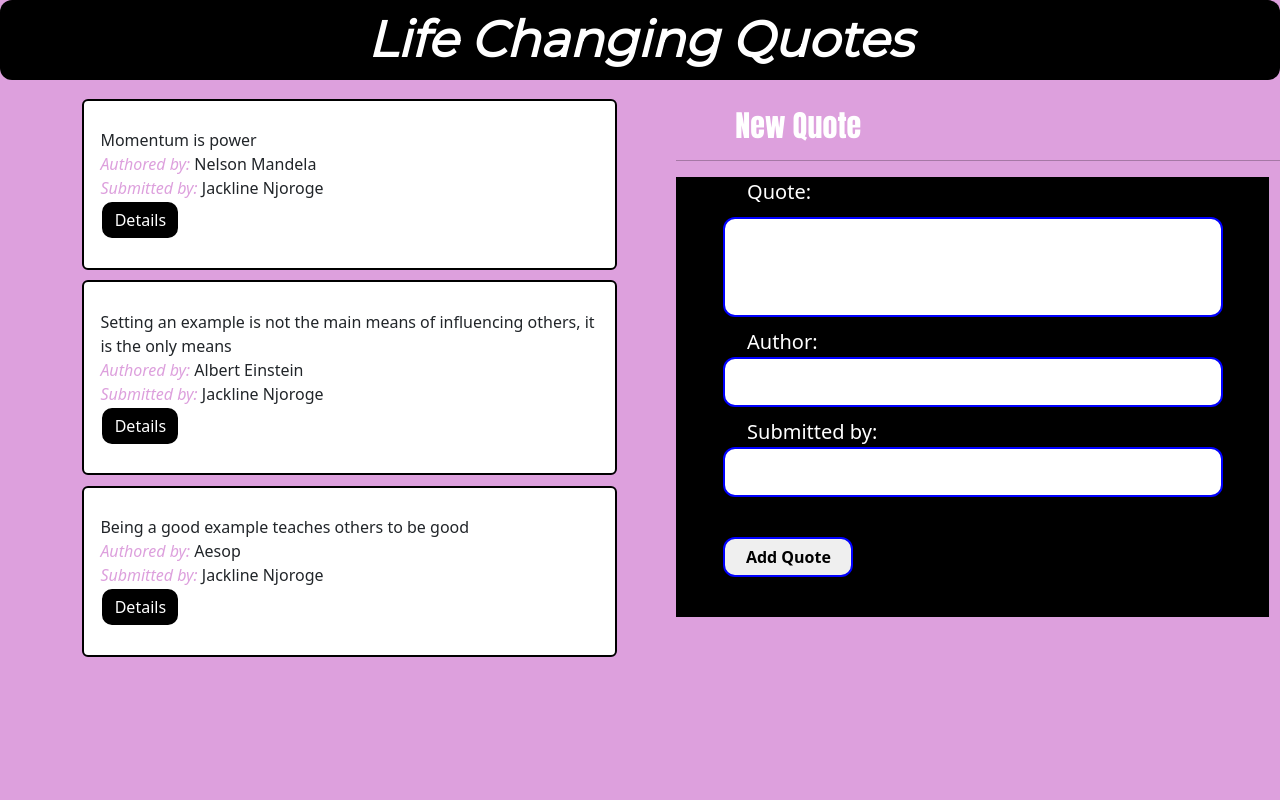
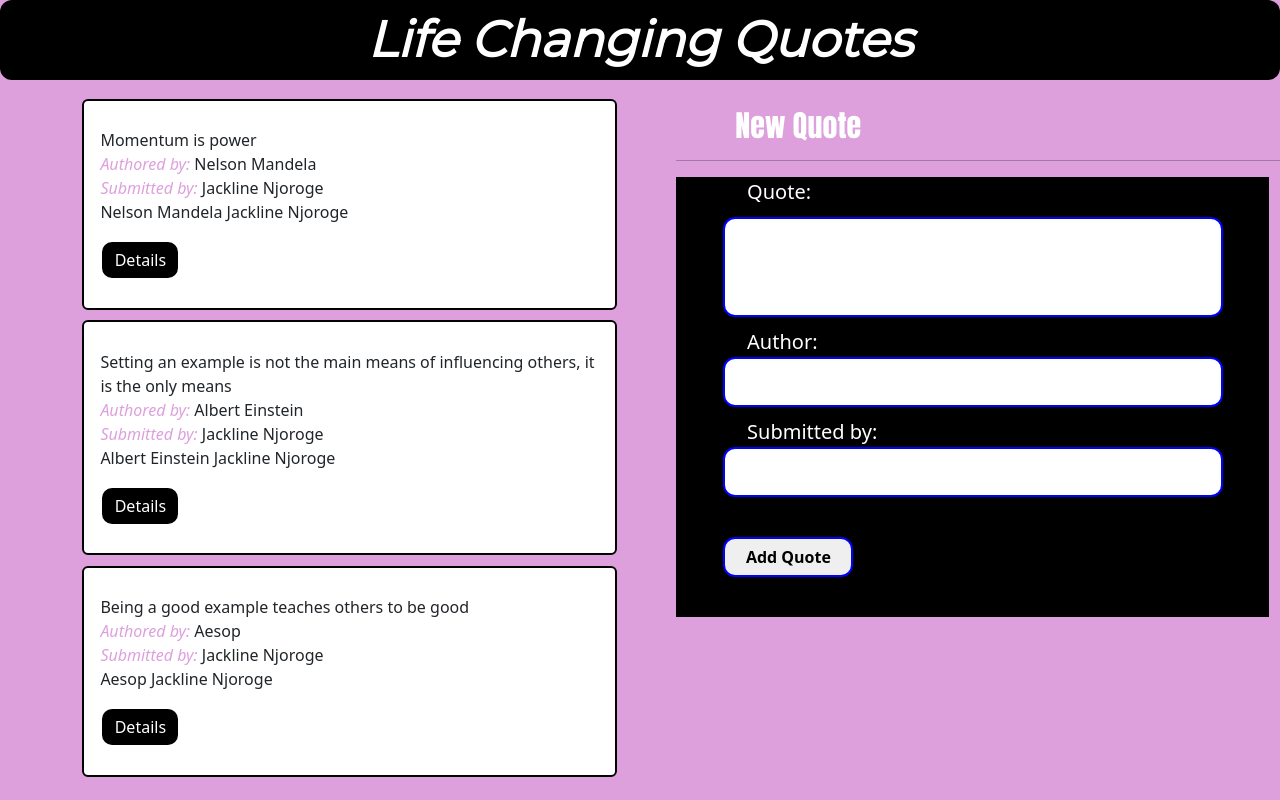
Before and after one commit to bobbinnej/lifechanging-quotes, an Angular app: page / in a window 1280 px wide. Built offline with nearby package versions, Linux system fonts and the light colour scheme.

Commit message:
Add input property binding to make child component quote-detail component.ts to recieve data from the parent quote-component.ts

```diff
--- a/src/app/quote-detail/quote-detail.component.html
+++ b/src/app/quote-detail/quote-detail.component.html
@@ -1 +1,3 @@
-<p>quote-detail works!</p>
+ <p>{{quote.author}}
+    {{quote.submitter}}
+</p>
--- a/src/app/quote.ts
+++ b/src/app/quote.ts
@@ -6,7 +6,7 @@ export class Quote {
     showAuthor: boolean;
     showSubmitter:boolean;
     constructor(public description:string, public author:string, public submitter:string ){
-        this.showAuthor=false;
+       this.showAuthor=false;
         this.showSubmitter=false;
 
 
--- a/src/app/quote/quote.component.html
+++ b/src/app/quote/quote.component.html
@@ -12,15 +12,19 @@
                 <div class="description">  {{quote.description}} </div>
                 <div class="author"> <span id="author">Authored by:</span> {{quote.author}}</div>
                 <div class="submitter"><span id="submitter">Submitted by:</span> {{quote.submitter}}</div>
+                <app-quote-detail [quote]="quote"></app-quote-detail>
+
+
+
             <button class="details">Details</button>
 
             </div>
 
 
         </div>
-           <!--Nest quote-form component inside of form component so that it can be visible on the browser-->
+
+        <!--Nest quote-form component inside of form component so that it can be visible on the browser-->
         <div class="col-md-6">
-
                 <app-quote-form></app-quote-form>
 
 
--- a/src/app/quote/quote.component.ts
+++ b/src/app/quote/quote.component.ts
@@ -14,9 +14,9 @@ export class QuoteComponent implements OnInit {
   */
   quotes:Quote[] =[
 
-    {description:'Momentum is power', author:'Nelson Mandela', submitter:'Jackline Njoroge'},
-    {description:'Setting an example is not the main means of influencing others, it is the only means ', author:'Albert Einstein', submitter:'Jackline Njoroge'},
-    {description:'Being a good example teaches others to be good', author:'Aesop', submitter:'Jackline Njoroge'},
+    new Quote('Momentum is power', 'Nelson Mandela','Jackline Njoroge'),
+    new Quote('Setting an example is not the main means of influencing others, it is the only means ','Albert Einstein','Jackline Njoroge'),
+    new Quote('Being a good example teaches others to be good','Aesop','Jackline Njoroge'),
   ];
 
 
```
Also changed, not shown: src/app/quote-detail/quote-detail.component.ts (+7 -1 lines).
